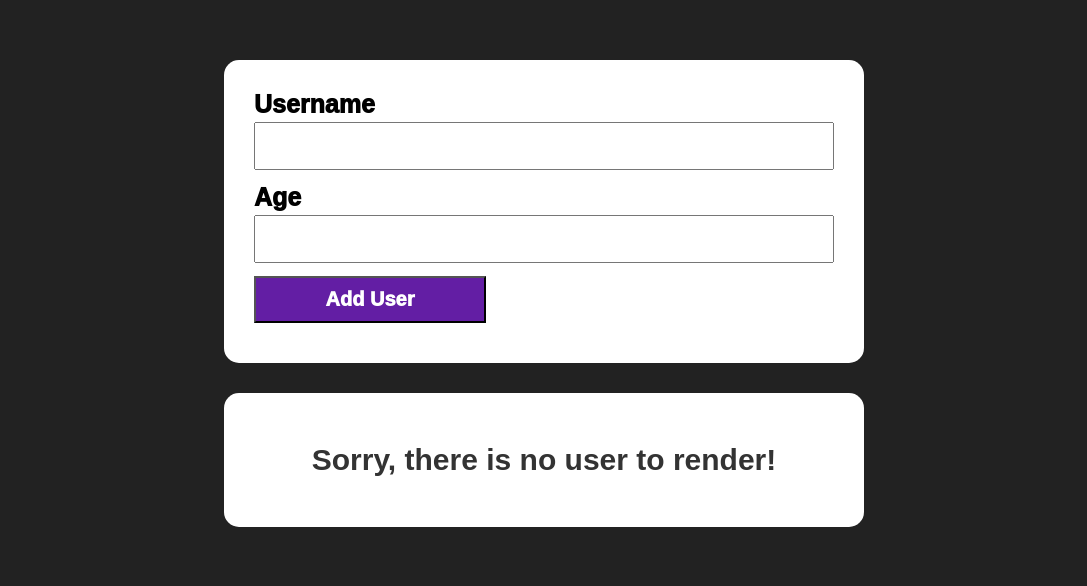
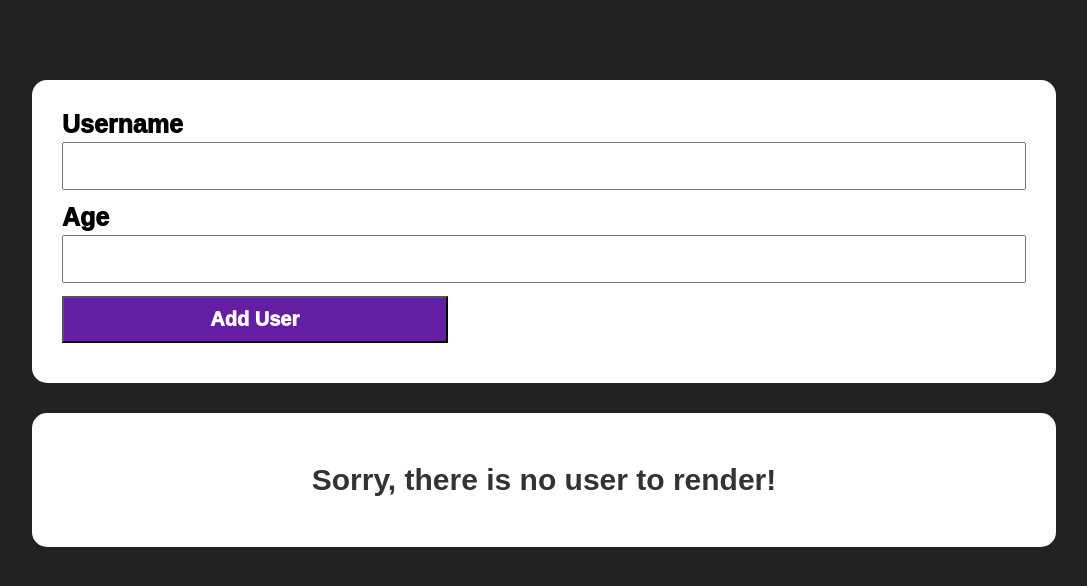
Before and after one commit to Cr3yZe/Practice---Add-Users, a React (Create React App) app: page / in a window 1280 px wide. Shown: the top 586 px of the page, without its empty margins (96-1183 px from the left). Built offline with nearby package versions, Linux system fonts and the light colour scheme.

Commit message:
adding functionality

```diff
--- a/src/App.js
+++ b/src/App.js
@@ -2,9 +2,11 @@ import React, { useState } from 'react';
 
 import UserInput from './Components/UserInput/UserInput';
 import UserList from './Components/UserList/UserList';
+import ModalError from './Components/ModalError/ModalError';
 import styles from './App.module.css'
 
 function App() {
+  const [showModal, setShowModal] = useState(false);
   const [users, setUsers] = useState([]);
 
   const saveUserData = userData => {
@@ -17,10 +19,23 @@ function App() {
     })
   }
 
+  const showModalErrorHandler = value => {
+    setShowModal(value);
+  };
+
+  if (showModal) {
+    return (
+      <div className={styles.appWrapper}>
+        <ModalError onChangingModal={showModalErrorHandler} />
+        <UserInput onSaveUserData={saveUserData} onInvalidInput={showModalErrorHandler} />
+        <UserList usersData={users} />
+      </div>
+    )
+  }
 
   return (
     <div className={styles.appWrapper}>
-      <UserInput onSaveUserData={saveUserData} />
+      <UserInput onSaveUserData={saveUserData} onInvalidInput={showModalErrorHandler} />
       <UserList usersData={users} />
     </div>
   );
--- a/src/App.module.css
+++ b/src/App.module.css
@@ -5,4 +5,5 @@
   justify-content: center;
   align-items: center;
   flex-basis: 100%;
+  /* position: relative; */
 }
--- /dev/null
+++ b/src/Components/ModalError/ModalError.js
@@ -0,0 +1,29 @@
+import React from "react";
+
+import Card from "../UI/Card";
+import styles from "./ModalError.module.css";
+
+const ModalError = props => {
+  const clickOkayHandler = event => {
+    if (event.target.id === 'modal' ||
+      event.target.type === 'button') {
+      props.onChangingModal(false);
+    }
+  };
+
+  return (
+    <div onClick={clickOkayHandler} id="modal" className={styles['card-error__wrapper']}>
+      <Card styles={styles['card-error']}>
+        <div className={styles['invalid-input__header']}>
+          <h3>Invalid Input</h3>
+        </div>
+        <div className={styles['invalid-input__message']}>
+          <p>Please enter a valid name and age (non-empty values).</p>
+          <button type="button">Okay</button>
+        </div>
+      </Card>
+    </div>
+  );
+};
+
+export default ModalError;
--- /dev/null
+++ b/src/Components/ModalError/ModalError.module.css
@@ -0,0 +1,52 @@
+.card-error__wrapper {
+  background-color: rgba(0, 0, 0, 0.7);
+  display: flex;
+  justify-content: center;
+  align-items: center;
+  position: absolute;
+  top: 0;
+  right: 0;
+  bottom: 0;
+  left: 0;
+  z-index: 999 !important;
+}
+
+.card-error {
+  width: 80%;
+  display: flex;
+  flex-direction: column;
+  padding: 0px !important;
+}
+
+.invalid-input__header {
+  background-color: var(--main-color);
+  border-top-left-radius: var(--main-border-radius);
+  border-top-right-radius: var(--main-border-radius);
+  font-size: 30px;
+  color: white;
+  padding: 20px;
+}
+
+.invalid-input__message {
+  min-height: 10rem;
+  padding: 30px;
+  display: flex;
+  flex-direction: column;
+  justify-content: space-between;
+}
+
+.invalid-input__message p {
+  color: #000;
+  font-weight: 666;
+}
+
+.invalid-input__message button {
+  background-color: var(--main-color);
+  min-width: 50%;
+  color: #fff;
+  font-size: 20px;
+  font-weight: 888;
+  padding: 10px;
+  align-self: center;
+  cursor: pointer;
+}
--- a/src/Components/UI/Card.js
+++ b/src/Components/UI/Card.js
@@ -3,8 +3,10 @@ import React from "react";
 import styles from './Card.module.css'
 
 const Card = props => {
+  const bondelClasses = `${styles.card} ${props.styles}`
+
   return (
-    <div className={styles.card}>{props.children}</div>
+    <div className={bondelClasses}>{props.children}</div>
   );
 };
 
--- a/src/Components/UI/Card.module.css
+++ b/src/Components/UI/Card.module.css
@@ -2,14 +2,14 @@
   background-color: white;
   min-height: 50px;
   width: 100%;
-  border-radius: 15px;
+  border-radius: var(--main-border-radius);
   margin-bottom: 30px;;
   padding: 30px;
 }
 
 @media (min-width: 800px) {
   .card {
-    max-width: 40rem;
+    max-width: 65rem;
     min-height: 50px;
   }
 }
--- a/src/Components/UserInput/UserInput.js
+++ b/src/Components/UserInput/UserInput.js
@@ -6,7 +6,7 @@ import UserInputForm from "./UserInputForm";
 const UserInput = props => {
   return (
     <Card>
-      <UserInputForm onSaveUserData={props.onSaveUserData} />
+      <UserInputForm onSaveUserData={props.onSaveUserData} onInvalidInput={props.onInvalidInput}/>
     </Card>
   );
 };
--- a/src/Components/UserInput/UserInputForm.js
+++ b/src/Components/UserInput/UserInputForm.js
@@ -9,8 +9,15 @@ const UserInputForm = props => {
   const submitDataHandler = event => {
     event.preventDefault();
 
+    const trimedUserName = userName.trim();
+
+    if (!(Boolean(trimedUserName.length))) {
+      props.onInvalidInput(true);
+      return;
+    }
+
     const user = {
-      name: userName,
+      name: trimedUserName,
       age: `(${userAge} years)`,
       id: Math.ceil(Math.random() * 1000),
     }
--- a/src/Components/UserInput/UserInputForm.module.css
+++ b/src/Components/UserInput/UserInputForm.module.css
@@ -23,7 +23,7 @@
 }
 
 .form button {
-  background-color: #631ea4;
+  background-color: var(--main-color);
   width: 100%;
   padding: 10px;
   font-weight: 999;
--- a/src/index.css
+++ b/src/index.css
@@ -4,19 +4,33 @@
   margin: 0;
 }
 
+:root {
+  --main-color: #631ea4;
+  --main-border-radius: 15px;
+}
+
 html {
   font-family: sans-serif;
+  min-height: 100%;
+  position: relative;
 }
 
 body {
-  margin-top: 60px;
   background-color: #222;
+  min-height: 100%;
+  position: absolute;
+  top: 0;
+  right: 0;
+  bottom: 0;
+  left: 0;
 }
 
 #root {
   width: 100%;
+  min-height: 100%;
+  padding-top: 80px;
   display: flex;
   flex-direction: column;
-  justify-content: center;
+  justify-content: flex-start;
   align-items: center;
 }
```
